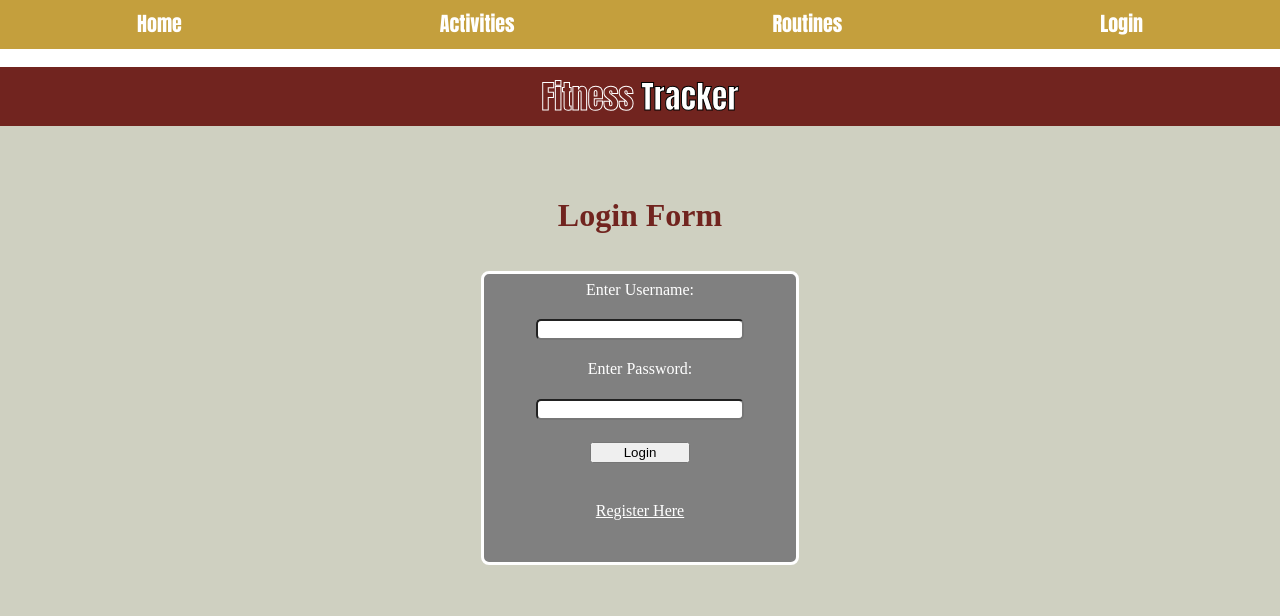
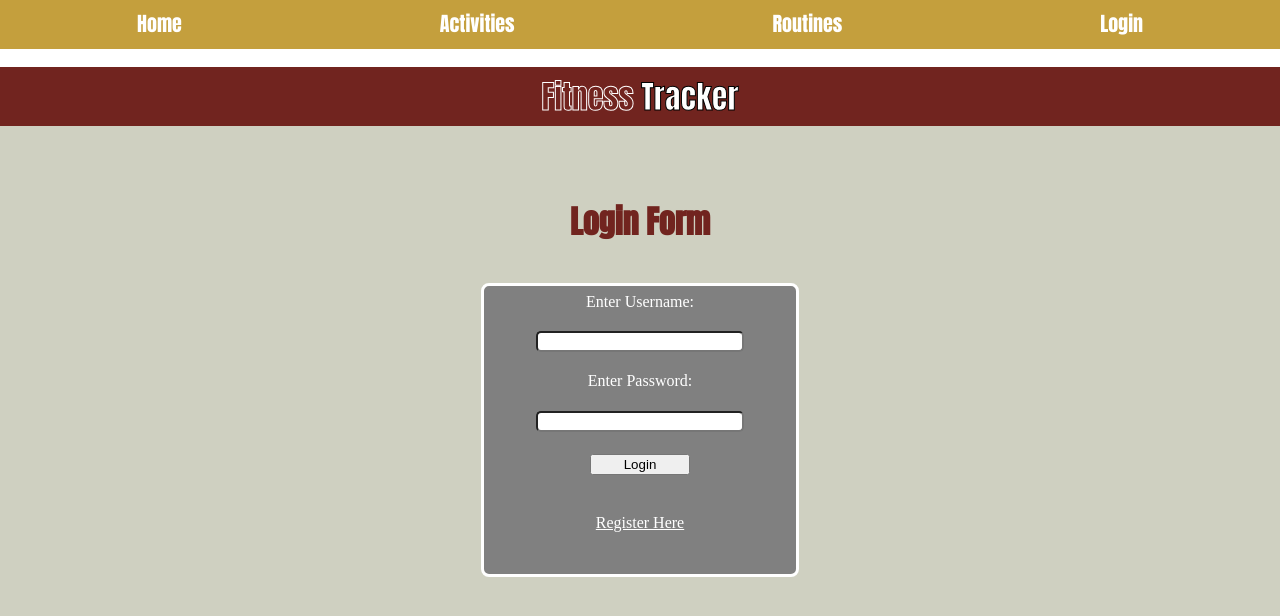
Before and after one commit to andrew-brandon-team/FitnessFrontEnd, a React app: page /login in a window 1280 px wide. Built offline with nearby package versions, Linux system fonts and the light colour scheme; no server answers.

```diff
--- a/public/drew.css
+++ b/public/drew.css
@@ -83,6 +83,7 @@
 }
 
 .product-title {
+  font-family: 'Anton';
   text-align: center;
   font-size: xx-large;
   padding-bottom: 5px;
```
